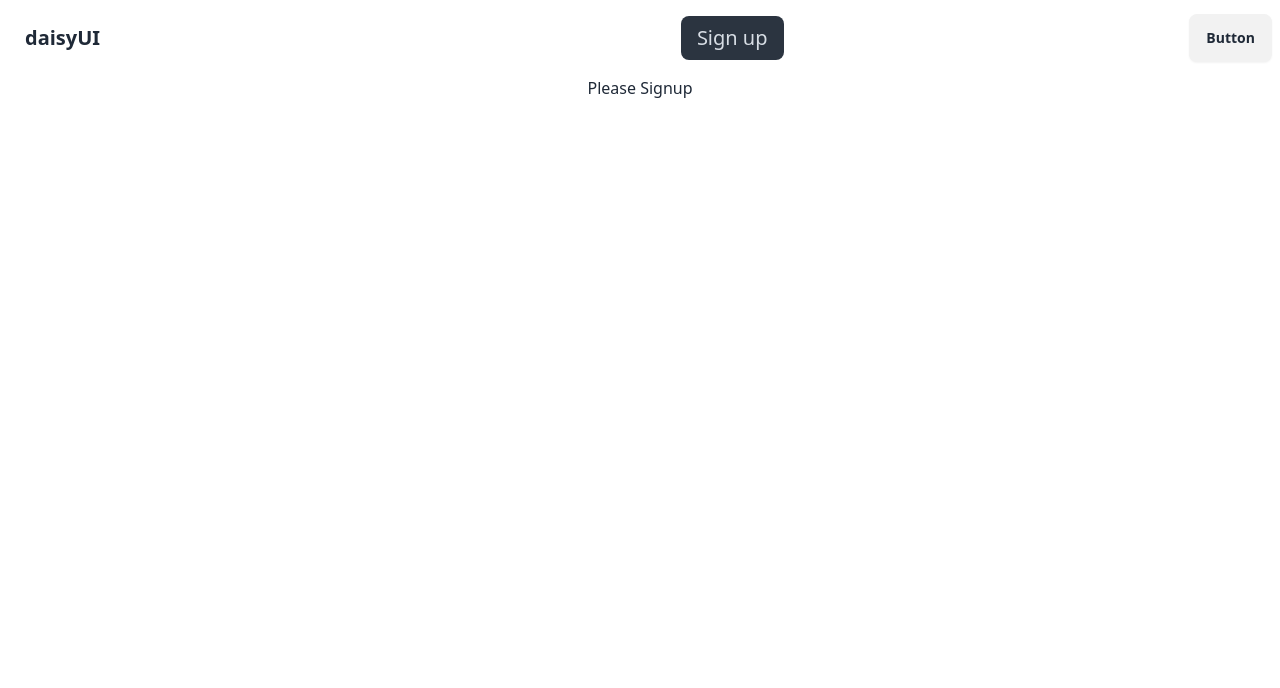
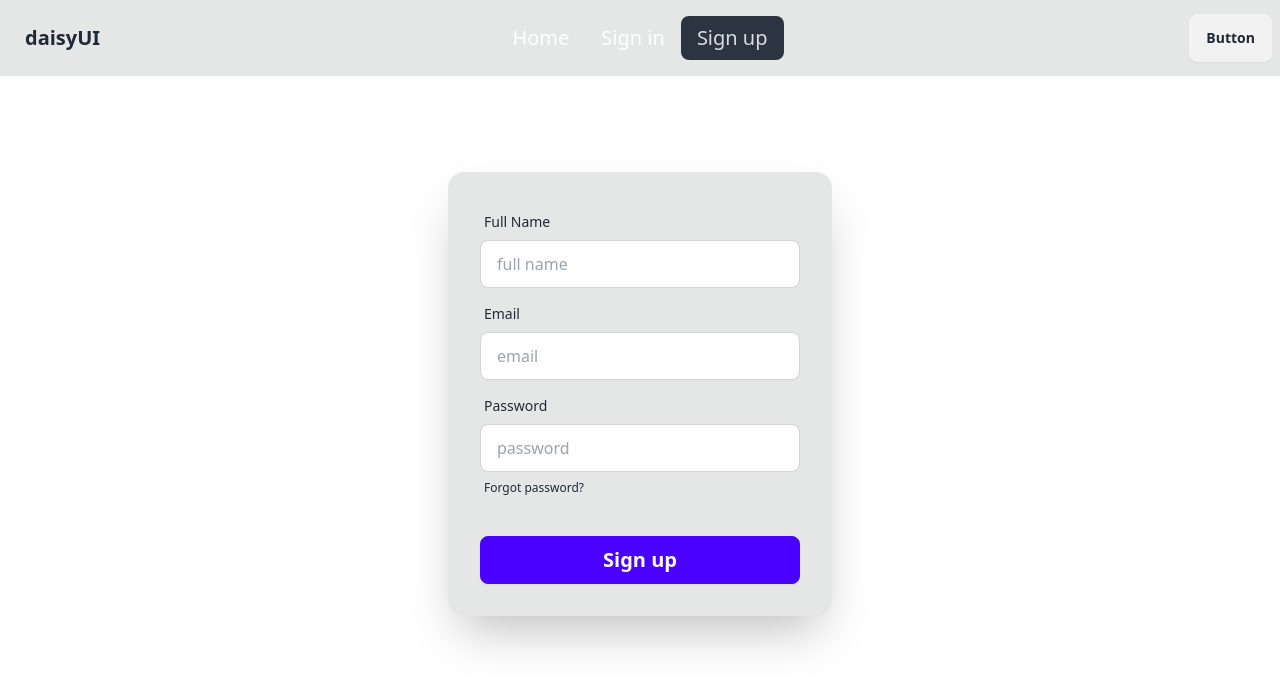
Before and after one commit to rubaiiyat/Firebase-Authentication, a React (Vite) app in the folder 03-Auth-Integration/: page /signup in a window 1280 px wide. Shown: the top 688 px of the page. Built offline with nearby package versions, Linux system fonts and the light colour scheme.

Commit message:
make sign in and sign up form and change header color

```diff
--- a/03-Auth-Integration/src/Components/Header/Header.jsx
+++ b/03-Auth-Integration/src/Components/Header/Header.jsx
@@ -17,7 +17,7 @@
   );
   return (
     <div>
-      <div className="navbar bg-base-100">
+      <div className="navbar bg-base-300">
         <div className="navbar-start">
           <div className="dropdown">
             <div tabIndex={0} role="button" className="btn btn-ghost lg:hidden">
--- a/03-Auth-Integration/src/Components/Signin/Signin.jsx
+++ b/03-Auth-Integration/src/Components/Signin/Signin.jsx
@@ -3,7 +3,47 @@
 const Signin = () => {
   return (
     <div>
-      <h1>Please Sign in</h1>
+      <h1 className="text-3xl text-white mt-10 font-bold">Please Sign in</h1>
+      <div className="hero">
+        <div className="card bg-base-300 w-full max-w-sm shrink-0 shadow-2xl mt-5">
+          <form className="card-body">
+            <div className="form-control">
+              <label className="label">
+                <span className="label-text">Email</span>
+              </label>
+              <input
+                type="email"
+                placeholder="email"
+                name="email"
+                className="input input-bordered"
+                required
+              />
+            </div>
+            <div className="form-control">
+              <label className="label">
+                <span className="label-text">Password</span>
+              </label>
+              <input
+                type="password"
+                placeholder="password"
+                name="password"
+                className="input input-bordered"
+                required
+              />
+              <label className="label">
+                <a href="#" className="label-text-alt link link-hover">
+                  Forgot password?
+                </a>
+              </label>
+            </div>
+            <div className="form-control mt-6">
+              <button className="btn btn-primary text-white text-xl">
+                Sign in
+              </button>
+            </div>
+          </form>
+        </div>
+      </div>
     </div>
   );
 };
--- a/03-Auth-Integration/src/Components/Signup/Signup.jsx
+++ b/03-Auth-Integration/src/Components/Signup/Signup.jsx
@@ -2,8 +2,60 @@
 
 const Signup = () => {
   return (
-    <div>
-      <h1>Please Signup</h1>
+    <div className="">
+      <h1 className="text-3xl text-white mt-10 font-bold">Please Sign up</h1>
+      <div className="hero">
+        <div className="card bg-base-300 w-full max-w-sm shrink-0 shadow-2xl mt-5">
+          <form className="card-body">
+            <div className="form-control">
+              <label className="label">
+                <span className="label-text">Full Name</span>
+              </label>
+              <input
+                type="text"
+                placeholder="full name"
+                name="name"
+                className="input input-bordered"
+                required
+              />
+            </div>
+            <div className="form-control">
+              <label className="label">
+                <span className="label-text">Email</span>
+              </label>
+              <input
+                type="email"
+                placeholder="email"
+                name="email"
+                className="input input-bordered"
+                required
+              />
+            </div>
+            <div className="form-control">
+              <label className="label">
+                <span className="label-text">Password</span>
+              </label>
+              <input
+                type="password"
+                placeholder="password"
+                name="password"
+                className="input input-bordered"
+                required
+              />
+              <label className="label">
+                <a href="#" className="label-text-alt link link-hover">
+                  Forgot password?
+                </a>
+              </label>
+            </div>
+            <div className="form-control mt-6">
+              <button className="btn btn-primary text-white text-xl">
+                Sign up
+              </button>
+            </div>
+          </form>
+        </div>
+      </div>
     </div>
   );
 };
```
